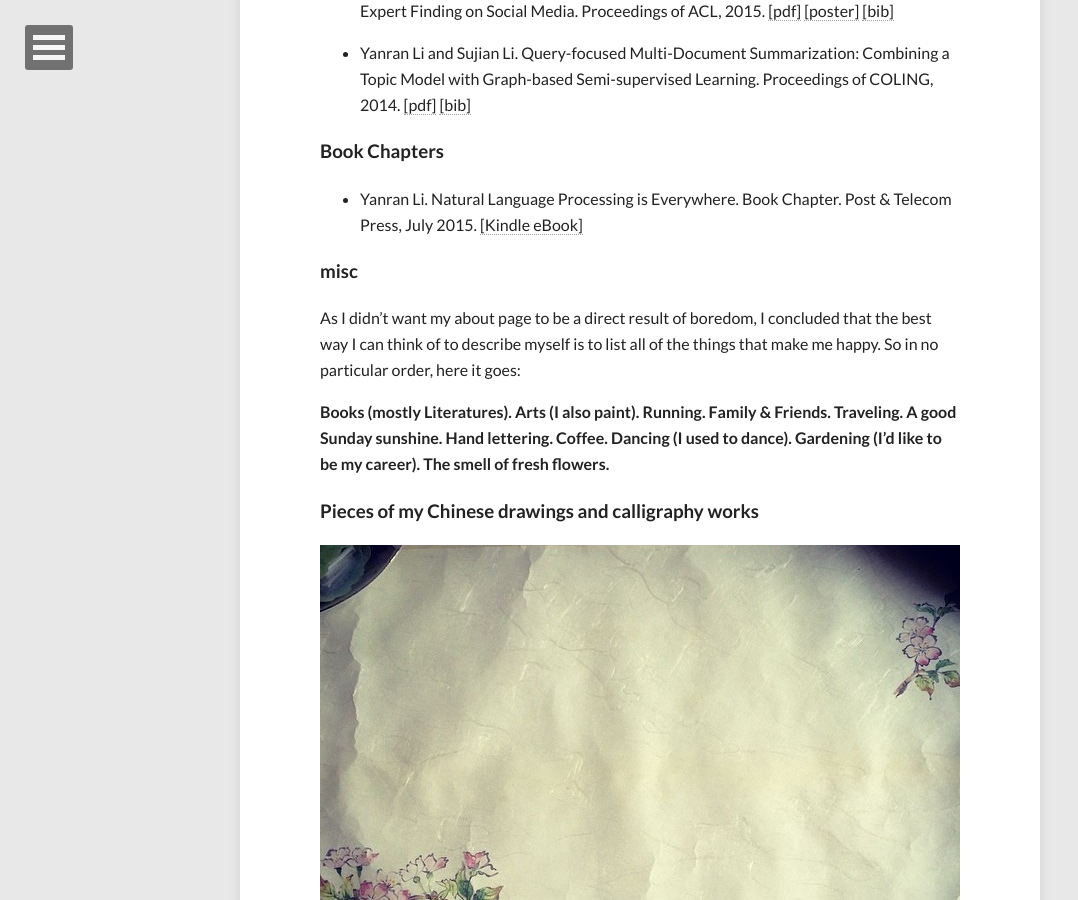
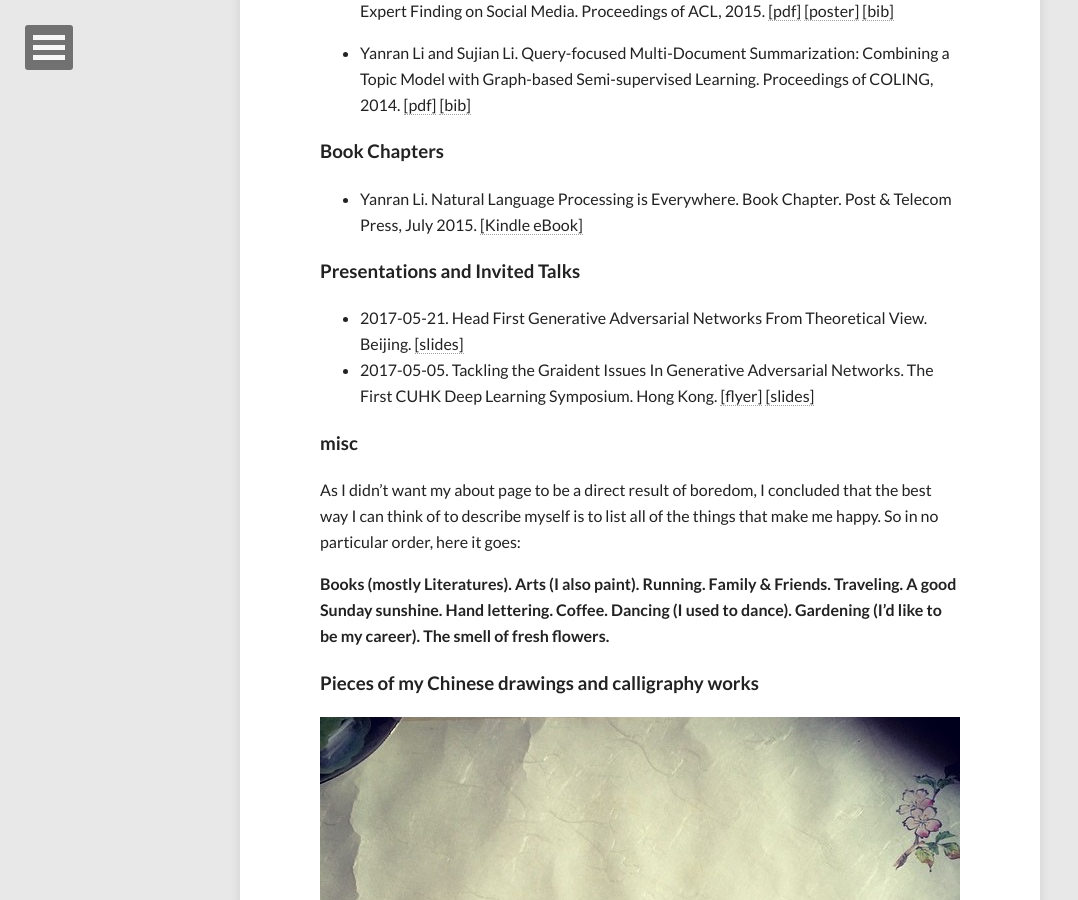
Before and after one commit to niangaotuantuan/niangaotuantuan.github.io, a Jekyll site: the page built from about.md, in a window 1280 px wide and 900 px high, scrolled down 1310 px. Shown: the whole window, without its empty margins (0-1078 px from the left). Built offline with Jekyll 4.4.1, drawn with Linux system fonts in a browser that asks for light colours; nearby versions of some CDN libraries.

Commit message:
update presentations

```diff
--- a/about.md
+++ b/about.md
@@ -39,6 +39,11 @@ Query-focused Multi-Document Summarization: Combining a Topic Model with Graph-b
 
 - Yanran Li.
 Natural Language Processing is Everywhere. Book Chapter. Post & Telecom Press, July 2015. [[Kindle eBook]](https://www.amazon.cn/%E7%A7%91%E5%AD%A6%E7%9A%84%E6%9E%81%E8%87%B4-%E6%BC%AB%E8%B0%88%E4%BA%BA%E5%B7%A5%E6%99%BA%E8%83%BD-%E9%9B%86%E6%99%BA%E4%BF%B1%E4%B9%90%E9%83%A8/dp/B01AHPD2M0)
+
+### Presentations and Invited Talks
+
+- 2017-05-21. Head First Generative Adversarial Networks From Theoretical View. Beijing. [[slides]](/files/pre/HeadFirstGAN_theory.pdf)
+- 2017-05-05. Tackling the Graident Issues In Generative Adversarial Networks. The First CUHK Deep Learning Symposium. Hong Kong. [[flyer]](http://dl.ee.cuhk.edu.hk/fp/POSTER.pdf) [[slides]](/files/pre/TacklingGAN.pdf)
 
 
 ### misc
```
Also changed, not shown: 2 other files.
